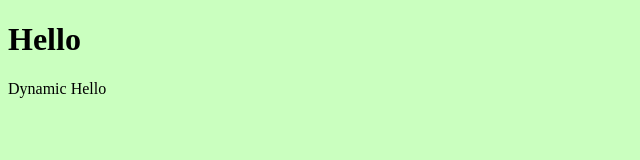
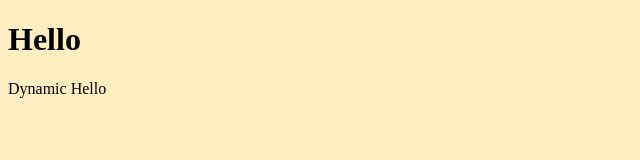
Before and after one commit to CyberSch3000/feature-init-project, a plain HTML site: page index.html in a window 1280 px wide. Shown: the whole page, without its empty margins (0-640 px from the left). Drawn offline with Linux system fonts and the light colour scheme.

Commit message:
Новый фон, мэйн-ветка

```diff
--- a/style.css
+++ b/style.css
@@ -1,5 +1,5 @@
 body {
-    background: #caffbf
+    background: #ffeebf
 }
 
 p {
```
